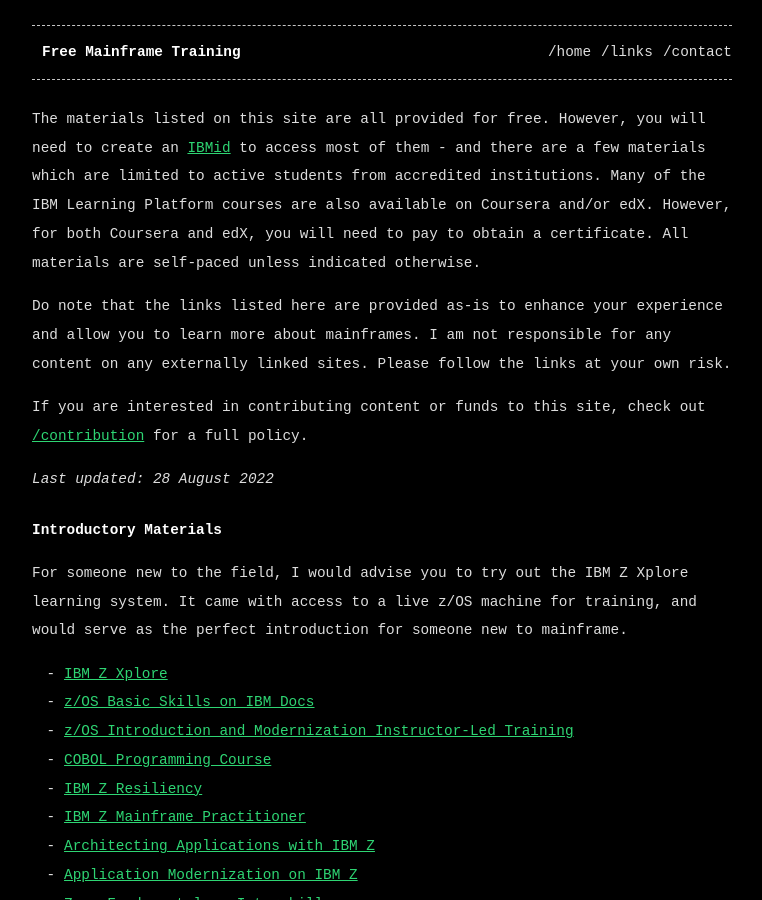
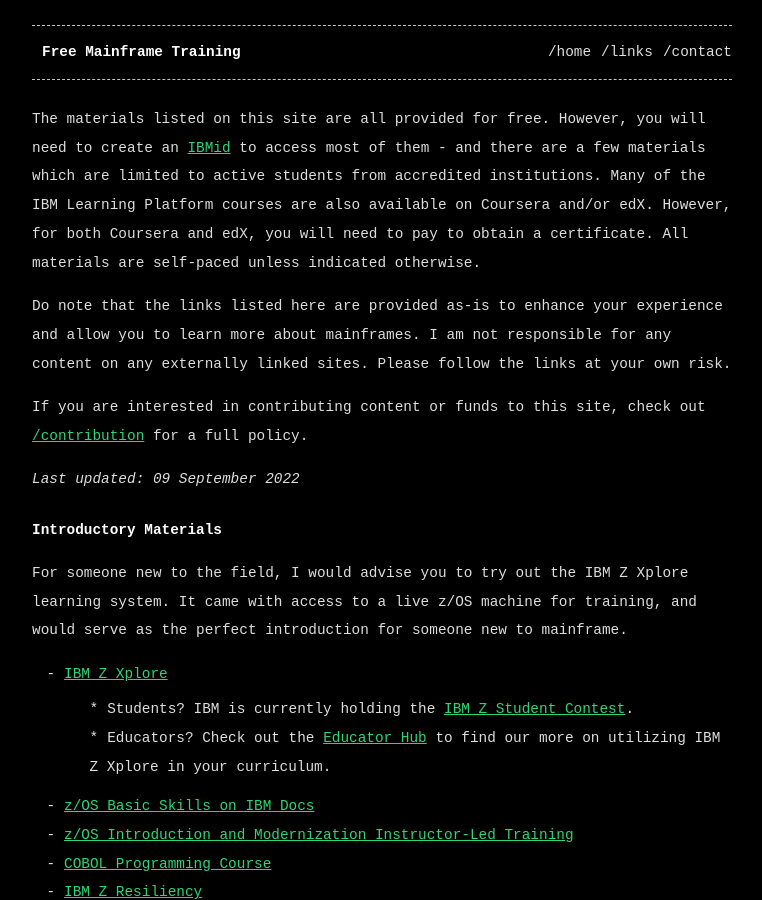
Before and after one commit to tanto259/securitypuppy, a Jekyll site: the page built from pages/training.md, in a window 1280 px wide and 900 px high. Shown: the whole window, without its empty margins (258-1020 px from the left). Built offline with Jekyll 4.4.1, drawn with Linux system fonts in a browser that asks for light colours; some web fonts are replaced.

Commit message:
Add details for academia

```diff
--- a/pages/training.md
+++ b/pages/training.md
@@ -14,13 +14,15 @@
 
 If you are interested in contributing content or funds to this site, check out [/contribution]({{ '/contribution' | absolute_url }}) for a full policy.
 
-*Last updated: 28 August 2022*
+*Last updated: 09 September 2022*
 
 ### Introductory Materials
 
 For someone new to the field, I would advise you to try out the IBM Z Xplore learning system. It came with access to a live z/OS machine for training, and would serve as the perfect introduction for someone new to mainframe.
 
 - [IBM Z Xplore](https://www.ibm.com/community/z/talent/get-started/){:target="_blank"}{:rel="noopener noreferrer"}
+  * Students? IBM is currently holding the [IBM Z Student Contest](https://www.hackerearth.com/challenges/hackathon/ibm-z-student-contest-2022/){:target="_blank"}{:rel="noopener noreferrer"}.
+  * Educators? Check out the [Educator Hub](https://ibm.biz/educatorhub){:target="_blank"}{:rel="noopener noreferrer"} to find our more on utilizing IBM Z Xplore in your curriculum.
 - [z/OS Basic Skills on IBM Docs](https://www.ibm.com/docs/en/zos-basic-skills){:target="_blank"}{:rel="noopener noreferrer"}
 - [z/OS Introduction and Modernization Instructor-Led Training](https://ibm.biz/zOSclass){:target="_blank"}{:rel="noopener noreferrer"}
 - [COBOL Programming Course](https://github.com/openmainframeproject/cobol-programming-course){:target="_blank"}{:rel="noopener noreferrer"}
```
